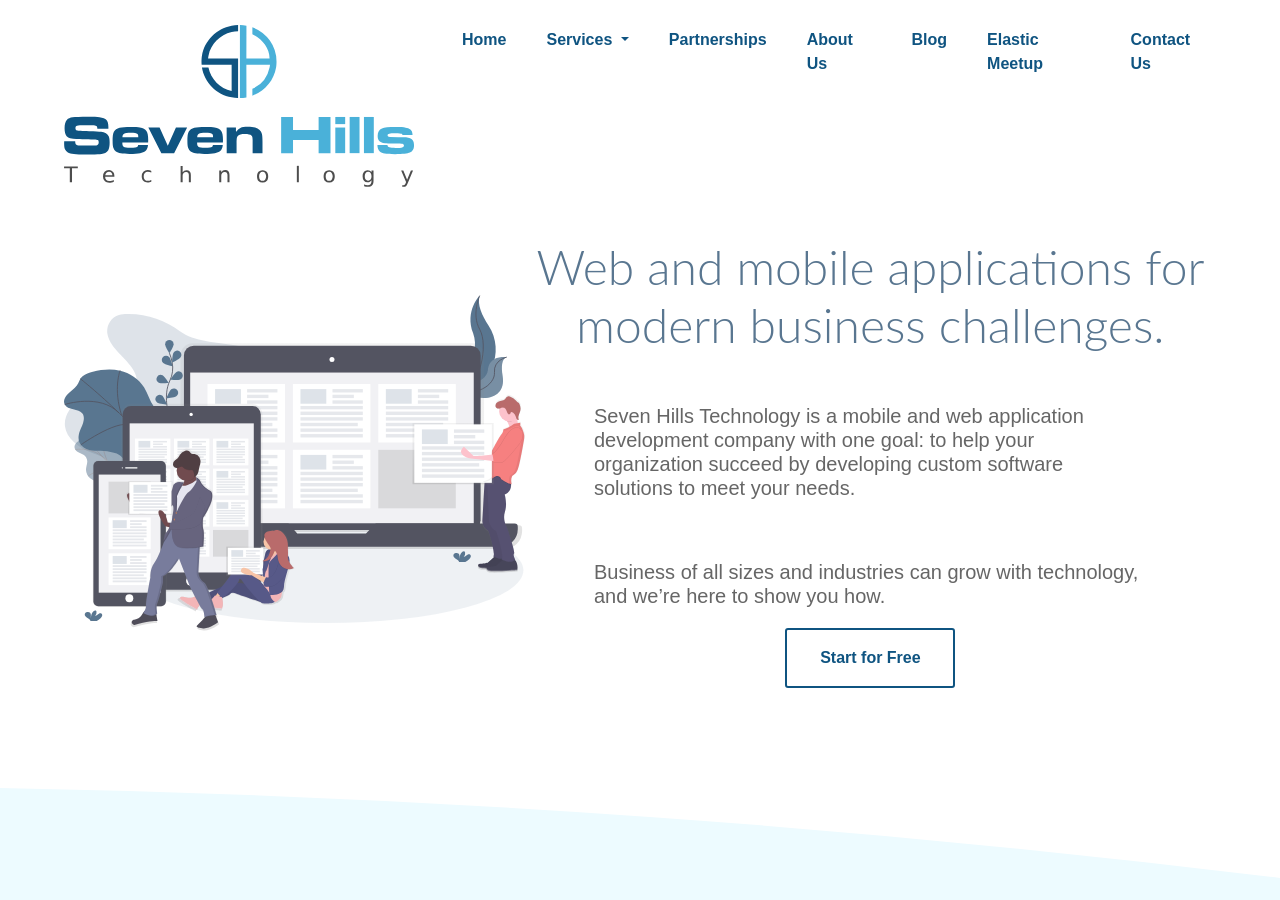
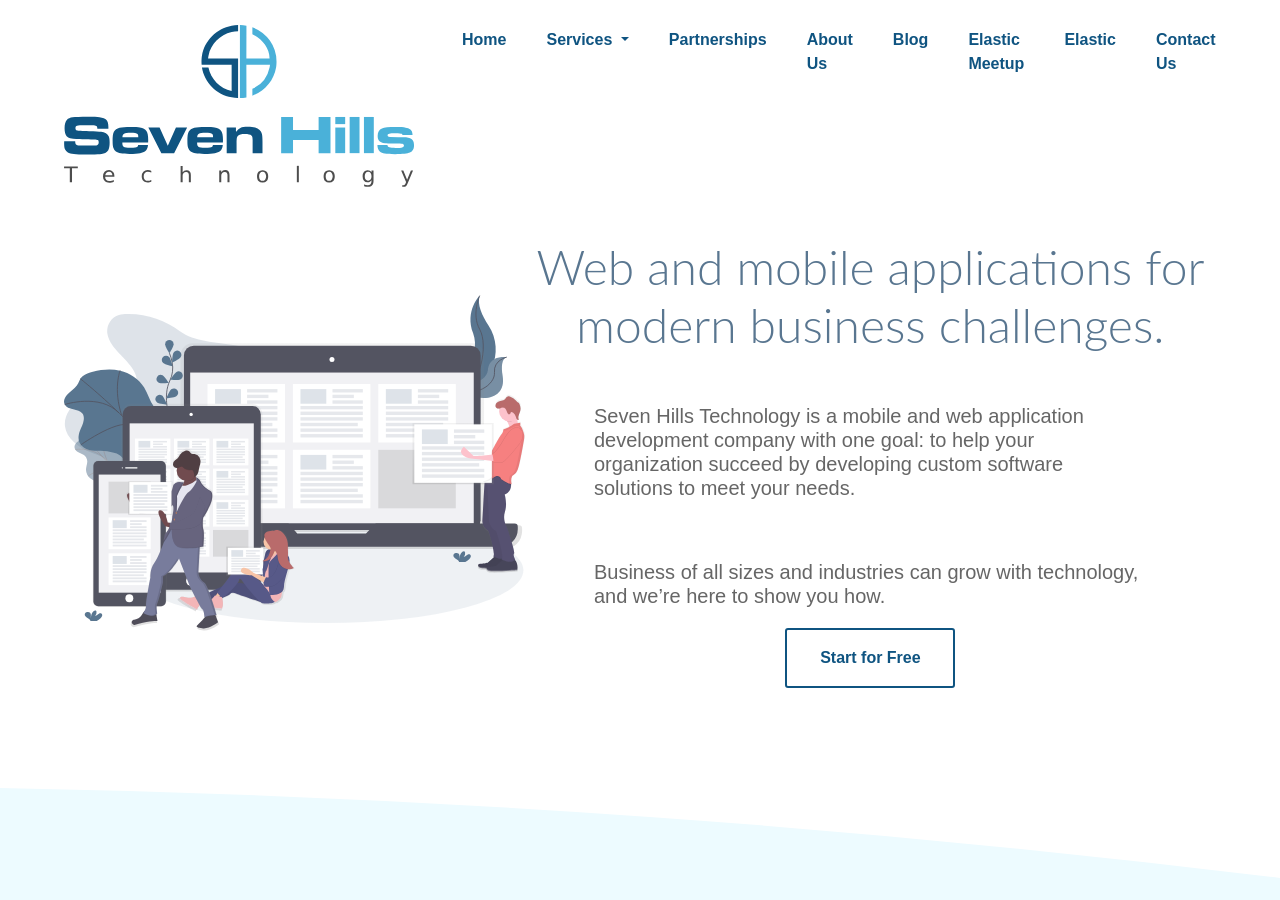
Before and after one commit to seven-hills-technology/seven-hills-technology.github.io, a Jekyll site: the page built from index.md, in a window 1280 px wide and 900 px high. Built offline with Jekyll 4.4.1, drawn with Linux system fonts in a browser that asks for light colours; nearby versions of some CDN libraries; some web fonts are replaced.

Commit message:
added page to nav

```diff
--- a/_data/pagelist.yml
+++ b/_data/pagelist.yml
@@ -36,6 +36,10 @@
     url: /elastic-meetup.html
     friendlyUrl: elastic-meetup
   -
+    title: Elastic
+    url: /elasticsearch.html
+    friendlyUrl: elasticsearch
+  -
     title: "Contact Us"
     url: /contact-us.html
     friendlyUrl: contact-us
```
